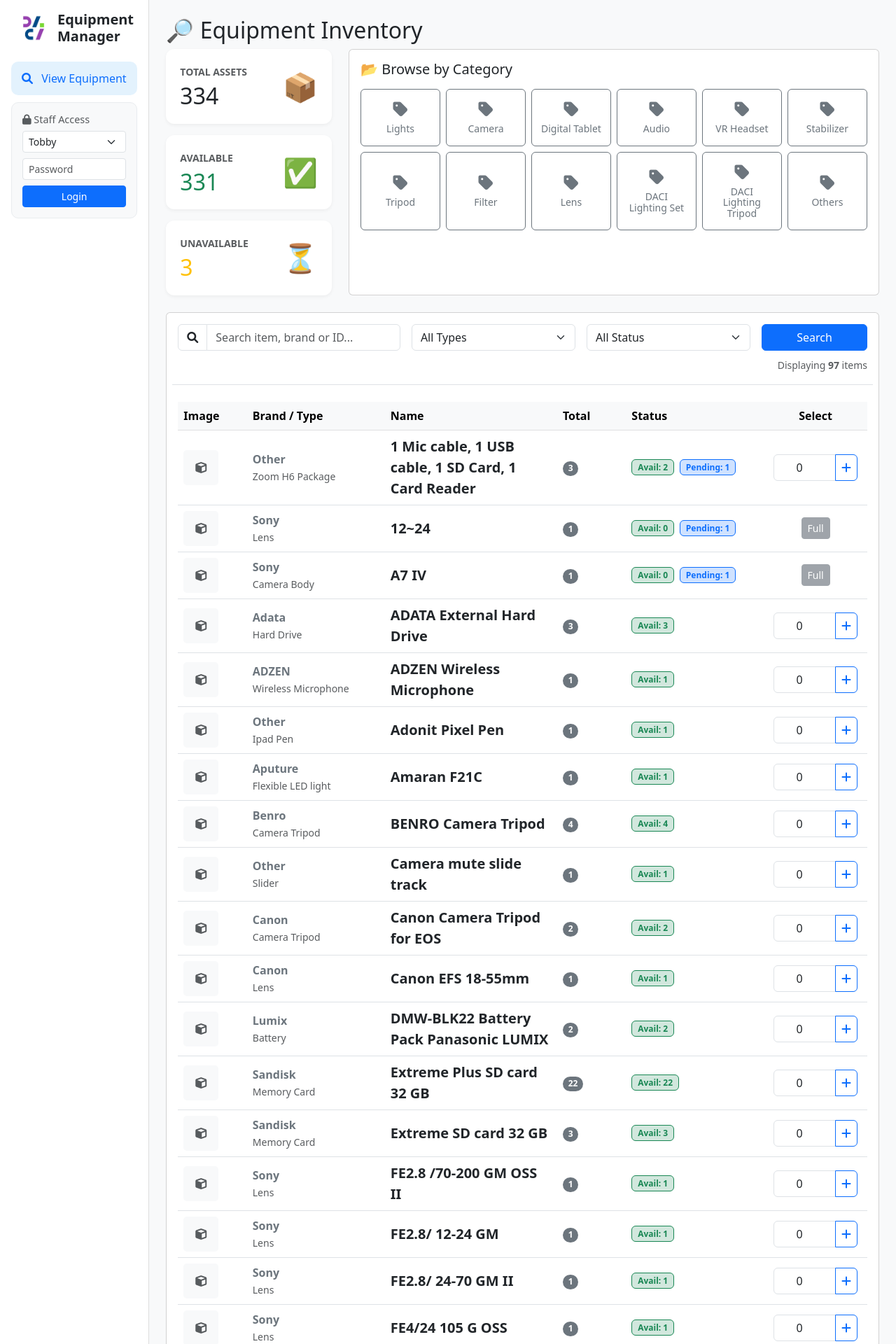
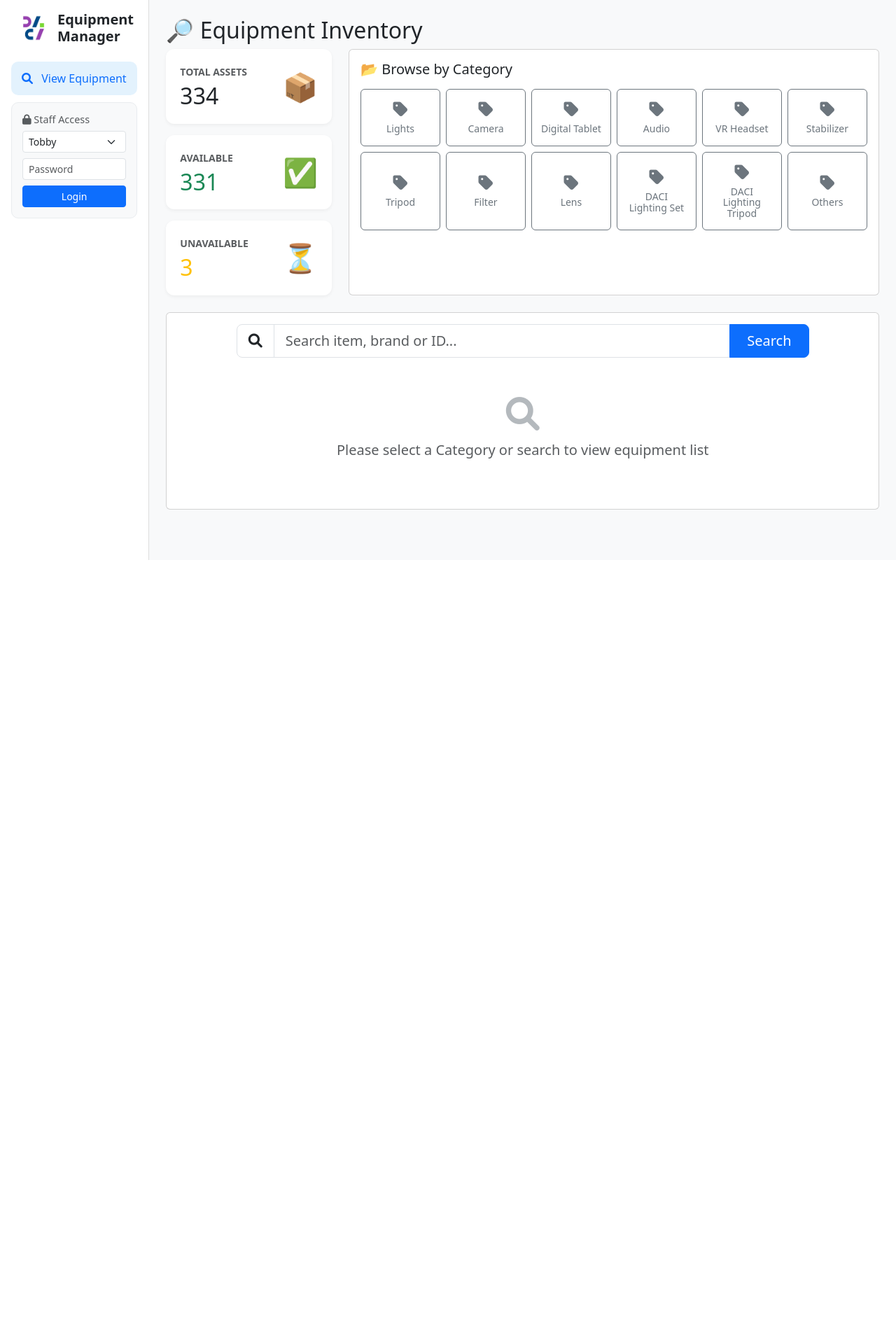
Before and after one commit to rexwonghk97/EquipmentManager, a Flask app: page /dashboard in a window 1280 px wide. Shown: the top 1920 px of the page at 70% size. After the commit the page ends 800 px from the top, so only its background shows below. Run offline with Flask 3, Linux system fonts and the light colour scheme; data comes from the database, SQL or seed files in the repository; some libraries are stand-ins or nearby versions.

Commit message:
Update dashboard.html

```diff
--- a/templates/dashboard.html
+++ b/templates/dashboard.html
@@ -4,7 +4,6 @@
 
 <!-- 自定義 CSS -->
 <style>
-    /* Brand Card 樣式 */
     .brand-card {
         transition: transform 0.2s, box-shadow 0.2s;
         cursor: pointer;
@@ -42,7 +41,6 @@
         color: #0d6efd;
     }
 
-    /* 購物車底部懸浮列 */
     .cart-bar {
         position: fixed;
         bottom: 0;
@@ -59,7 +57,7 @@
 
     @media (min-width: 768px) {
         .cart-bar {
-            width: calc(100% - 16.66667%); /* 扣除 Sidebar col-md-2 的寬度 */
+            width: calc(100% - 16.66667%);
             left: 16.66667%;
         }
     }
@@ -74,43 +72,28 @@
 
 <h2>🔎 Equipment Inventory</h2>
 
+<!-- 1. Layout: Left Metrics / Right Categories -->
 <div class="row mb-4">
 
-    <!-- 1. 左側：垂直數據卡片 (取代原本的圖表) -->
+    <!-- 左側：垂直數據卡片 -->
     <div class="col-md-3">
-        <!-- Total Assets -->
         <div class="metric-card d-flex align-items-center justify-content-between mb-3">
-            <div>
-                <small class="text-muted fw-bold">TOTAL ASSETS</small>
-                <h2 class="mb-0 mt-1">{{ total }}</h2>
-            </div>
+            <div><small class="text-muted fw-bold">TOTAL ASSETS</small><h2 class="mb-0 mt-1">{{ total }}</h2></div>
             <div class="fs-1 text-primary">📦</div>
         </div>
-
-        <!-- Available -->
         <div class="metric-card d-flex align-items-center justify-content-between mb-3">
-            <div>
-                <small class="text-muted fw-bold">AVAILABLE</small>
-                <h2 class="mb-0 mt-1 text-success">{{ avail }}</h2>
-            </div>
+            <div><small class="text-muted fw-bold">AVAILABLE</small><h2 class="mb-0 mt-1 text-success">{{ avail }}</h2></div>
             <div class="fs-1 text-success">✅</div>
         </div>
-
-        <!-- Unavailable -->
         <div class="metric-card d-flex align-items-center justify-content-between">
-            <div>
-                <small class="text-muted fw-bold">UNAVAILABLE</small>
-                <h2 class="mb-0 mt-1 text-warning">{{ loaned }}</h2>
-            </div>
+            <div><small class="text-muted fw-bold">UNAVAILABLE</small><h2 class="mb-0 mt-1 text-warning">{{ loaned }}</h2></div>
             <div class="fs-1 text-warning">⏳</div>
         </div>
     </div>
 
-    <!-- 2. 右側：分類瀏覽區 (變寬為 col-md-9) -->
+    <!-- 右側：分類瀏覽區 -->
     <div class="col-md-9">
         <div class="card p-3 h-100">
-
-            <!-- Category 選擇區 -->
             <div class="d-flex justify-content-between align-items-center mb-2">
                 <h5>📂 Browse by Category</h5>
                 {% if curr_cat != 'ALL' %}
@@ -120,47 +103,35 @@
 
             <div class="row g-2">
                 {% for cat in ['Lights', 'Camera', 'Digital Tablet', 'Audio', 'VR Headset', 'Stabilizer', 'Tripod', 'Filter', 'Lens', 'DACI Lighting Set', 'DACI Lighting Tripod', 'Others'] %}
-
-                <!-- 嘗試取得圖片路徑 -->
                 {% set icon_url = get_icon_path('cat', cat) %}
-
-                <div class="col-4 col-md-2"> <!-- 這裡可以維持 col-md-2，因為現在右邊空間變大了，會自動排列成一行6個 -->
+                <div class="col-4 col-md-2">
                     <a href="{{ url_for('dashboard', category=cat) }}"
                        class="btn w-100 h-100 py-3 d-flex flex-column align-items-center justify-content-center {% if curr_cat == cat %}btn-primary{% else %}btn-outline-secondary{% endif %}">
-
                         {% if icon_url %}
                             <img src="{{ icon_url }}" alt="{{ cat }}" style="width: 50px; height: 50px; object-fit: contain; margin-bottom: 4px;">
                         {% else %}
                             <i class="fas fa-tag mb-2" style="font-size: 24px;"></i>
                         {% endif %}
-
                         <small style="line-height: 1.1;">{{ cat }}</small>
                     </a>
                 </div>
                 {% endfor %}
             </div>
 
-            <!-- Brand 選擇區 -->
             {% if curr_cat != 'ALL' %}
                 <hr>
                 <h6 class="text-muted mb-3">Select Brand in <b>{{ curr_cat }}</b>:</h6>
-
                 <div class="row g-3">
                     <div class="col-6 col-sm-4 col-md-3">
-                        <a href="{{ url_for('dashboard', category=curr_cat, brand='ALL') }}"
-                           class="brand-card {% if curr_brand == 'ALL' %}active{% endif %}">
+                        <a href="{{ url_for('dashboard', category=curr_cat, brand='ALL') }}" class="brand-card {% if curr_brand == 'ALL' %}active{% endif %}">
                             <div class="brand-img-placeholder"><i class="fas fa-th-large fa-2x"></i></div>
                             <div>All Brands</div>
                         </a>
                     </div>
-
                     {% for b in brands %}
-
                     {% set brand_icon_url = get_icon_path('brand', b) %}
-
                     <div class="col-6 col-sm-4 col-md-3">
-                        <a href="{{ url_for('dashboard', category=curr_cat, brand=b) }}"
-                           class="brand-card {% if curr_brand == b %}active{% endif %}">
+                        <a href="{{ url_for('dashboard', category=curr_cat, brand=b) }}" class="brand-card {% if curr_brand == b %}active{% endif %}">
                             <div class="brand-img-placeholder">
                                 {% if brand_icon_url %}
                                     <img src="{{ brand_icon_url }}" style="width: 50px; height: 50px; object-fit: contain;">
@@ -174,61 +145,65 @@
                     {% endfor %}
                 </div>
             {% endif %}
-
         </div>
     </div>
 </div>
 
-<!-- 3. Bottom Section: Items Table & Search -->
+<!-- 3. Bottom Section: Search & Items Table -->
+<!-- 定義是否顯示列表的變數 -->
+{% set show_list = (curr_cat != 'ALL' or curr_search) %}
+
 <div class="card p-3 mb-5">
 
-    <!-- Filter & Search Form -->
-    <form method="GET" action="{{ url_for('dashboard') }}" class="row g-3 mb-4 border-bottom pb-3">
-        <!-- 保持目前的 Category 和 Brand 狀態 -->
+    <!-- Form: Search & Filters -->
+    <form method="GET" action="{{ url_for('dashboard') }}" class="row g-3 mb-2">
         <input type="hidden" name="category" value="{{ curr_cat }}">
         <input type="hidden" name="brand" value="{{ curr_brand }}">
 
-        <!-- Search Bar -->
-        <div class="col-md-4">
-            <div class="input-group">
+        <!-- Search Bar (動態調整寬度) -->
+        <div class="{% if show_list %}col-md-4{% else %}col-md-10 offset-md-1{% endif %}">
+            <div class="input-group input-group-lg">
                 <span class="input-group-text bg-white"><i class="fas fa-search"></i></span>
                 <input type="text" name="search" class="form-control" placeholder="Search item, brand or ID..." value="{{ curr_search }}">
-                <!-- 如果有搜尋字串，顯示清除按鈕 -->
                 {% if curr_search %}
                     <a href="{{ url_for('dashboard', category=curr_cat, brand=curr_brand) }}" class="btn btn-outline-secondary" title="Clear Search">X</a>
+                {% endif %}
+                <!-- 如果沒有顯示列表，按鈕直接放這裡 -->
+                {% if not show_list %}
+                <button type="submit" class="btn btn-primary px-4">Search</button>
                 {% endif %}
             </div>
         </div>
 
+        <!-- Filters & Search Button (只有在顯示列表時才出現) -->
+        {% if show_list %}
             <div class="col-md-3">
-            <select name="type" class="form-select" onchange="this.form.submit()">
+                <select name="type" class="form-select form-select-lg" onchange="this.form.submit()">
                     <option value="ALL" {% if curr_type == 'ALL' %}selected{% endif %}>All Types</option>
-                {% for t in types %}
-                    <option value="{{ t }}" {% if curr_type == t %}selected{% endif %}>{{ t }}</option>
-                {% endfor %}
+                    {% for t in types %}<option value="{{ t }}" {% if curr_type == t %}selected{% endif %}>{{ t }}</option>{% endfor %}
                 </select>
             </div>
 
             <div class="col-md-3">
-            <select name="status" class="form-select" onchange="this.form.submit()">
+                <select name="status" class="form-select form-select-lg" onchange="this.form.submit()">
                     <option value="All" {% if curr_status == 'All' %}selected{% endif %}>All Status</option>
                     <option value="Available Only" {% if curr_status == 'Available Only' %}selected{% endif %}>Available Only</option>
                     <option value="Unavailable Only" {% if curr_status == 'Unavailable Only' %}selected{% endif %}>Unavailable Only</option>
                 </select>
             </div>
 
-        <div class="col-md-2 d-flex align-items-end justify-content-end">
-             <button type="submit" class="btn btn-primary w-100">Search</button>
+            <div class="col-md-2">
+                 <button type="submit" class="btn btn-primary btn-lg w-100">Search</button>
             </div>
 
-        <div class="col-12 text-end mt-2">
-             <span class="text-muted small">
-                 Displaying <b>{{ data|length }}</b> items
-             </span>
+            <div class="col-12 text-end border-bottom pb-3">
+                 <span class="text-muted small">Displaying <b>{{ data|length }}</b> items</span>
             </div>
+        {% endif %}
     </form>
 
-    <!-- Table -->
+    <!-- Table Section (只有符合條件時顯示) -->
+    {% if show_list %}
         <div class="table-responsive">
             <table class="table table-hover align-middle">
                 <thead class="table-light">
@@ -243,13 +218,9 @@
                 </thead>
                 <tbody>
                     {% for row in data %}
-
-                <!-- 決定圖片：先找 Item 圖，沒有找 Category 圖 -->
                     {% set item_img = get_icon_path('item', row['Rep_ID']) %}
                     {% set cat_img = get_icon_path('cat', row['Category']) %}
-
                     <tr>
-                    <!-- 圖片顯示 -->
                         <td>
                             <div style="width: 50px; height: 50px; display: flex; align-items: center; justify-content: center; background: #f8f9fa; border-radius: 5px; overflow: hidden;">
                                 {% if item_img %}
@@ -270,11 +241,9 @@
                         <td>
                             <div class="d-flex align-items-center gap-2 flex-wrap">
                                 <span class="badge bg-success-subtle text-success border border-success">Avail: {{ row['Net_Avail_Qty'] }}</span>
-
                                 {% if row['Pending_Qty'] > 0 %}
                                 <span class="badge bg-primary-subtle text-primary border border-primary">Pending: {{ row['Pending_Qty'] }}</span>
                                 {% endif %}
-
                                 {% if row['Loaned_Qty'] > 0 %}
                                 <span class="badge bg-warning-subtle text-warning border border-warning">Loaned: {{ row['Loaned_Qty'] }}</span>
                                 {% endif %}
@@ -300,9 +269,16 @@
                 </tbody>
             </table>
         </div>
+    {% else %}
+        <!-- Placeholder Message -->
+        <div class="text-center py-5 text-muted">
+            <i class="fas fa-search fa-3x mb-3 text-secondary opacity-50"></i>
+            <h5>Please select a Category or search to view equipment list</h5>
+        </div>
+    {% endif %}
 </div>
 
-<!-- 4. Sticky Cart Bar (底部懸浮) -->
+<!-- 4. Sticky Cart Bar -->
 <div id="cartBar" class="cart-bar justify-content-between align-items-center">
     <div class="d-flex align-items-center">
         <div class="bg-primary rounded-circle d-flex align-items-center justify-content-center me-3" style="width: 40px; height: 40px;">
@@ -361,11 +337,9 @@
     </div>
 </div>
 
-<!-- Scripts -->
 <script src="https://cdn.jsdelivr.net/npm/chart.js"></script>
 <script>
-    // Chart code removed as per request
-
+    // Cart Logic
     document.addEventListener('DOMContentLoaded', function() {
         {% if session.get('cart') %}
             updateCartUI({{ session.get('cart')|length }});
```
Lines whose indentation alone changed are shown as unchanged.
